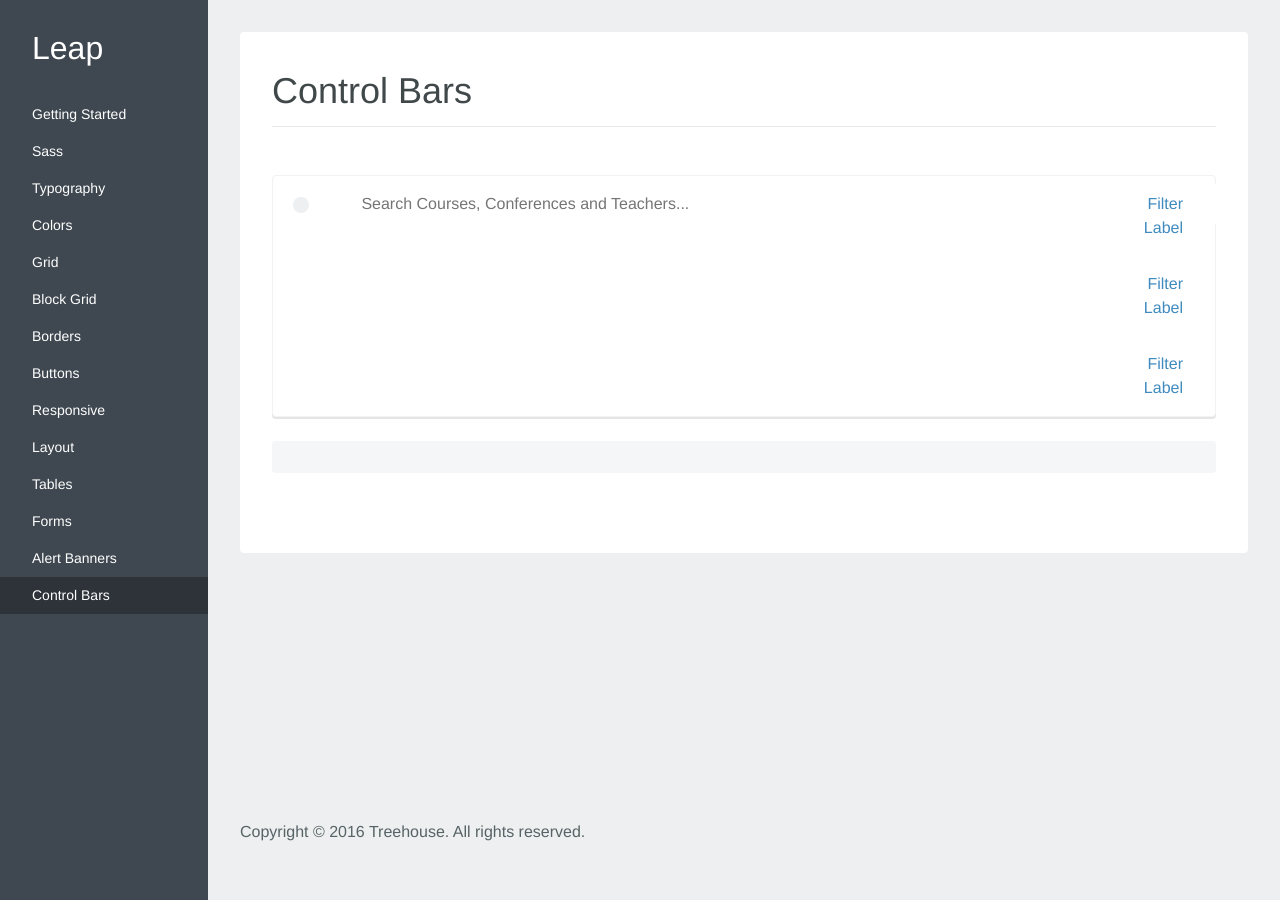
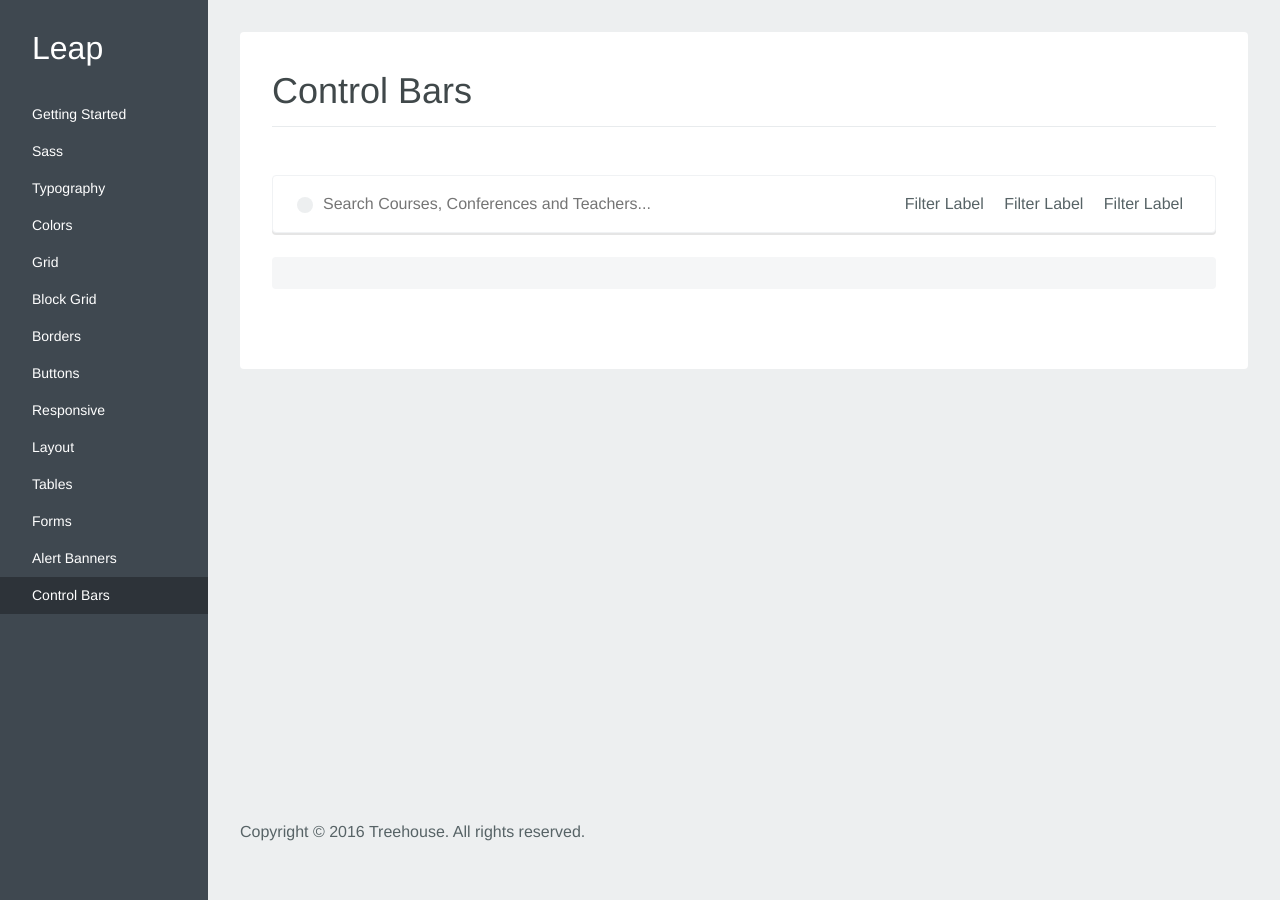
Before and after one commit to treehouse/project-leap, a Jekyll site: the page built from control-bars.html, in a window 1280 px wide. Built offline with Jekyll 4.4.1, drawn with Linux system fonts in a browser that asks for light colours; some web fonts are replaced.

Commit message:
moving over to flex box layout

```diff
--- a/_sass/leap/modules/_control-bars.sass
+++ b/_sass/leap/modules/_control-bars.sass
@@ -5,25 +5,27 @@
   box-shadow: 0 2px 0 rgba(#000,.1)
   position: relative
   padding: 0 1.5rem
-  display: table
+  display: flex
+  flex-direction: row
+  flex-wrap: nowrap
+  justify-content: space-between
+  width: 100%
 
 // Search
 .search
-  display: table-cell
-  width: 100%
+  flex-grow: 2
   &__form
-    position: absolute
-    left: 1.25rem
-    top: .5rem
-    bottom: .5rem
+    display: table
     width: 100%
-    display: table
+    margin: .5rem 0
   &__label
-    margin-right: .5rem
     display: table-cell
+    width: 16px
+    height: 16px
   &__icon
     width: 16px
     height: 16px
+    margin-right: .5rem
     display: inline-block
     vertical-align: middle
     background-color: gray-color(gray-light)
@@ -33,9 +35,11 @@
   &__input
     border: none
     outline: none
+    padding-right: 3rem
     line-height: 2.4rem
     width: 100%
     display: table-cell
+    color: text-color(base)
 
 
 //Filters
@@ -51,6 +55,10 @@
     display: block
     font-size: 1rem
     padding: 1rem .5rem
+    color: text-color(base)
+    transition: .2s
+    &:hover
+      color: text-color(medium)
   &__items
     display: none
     padding: 0
```
